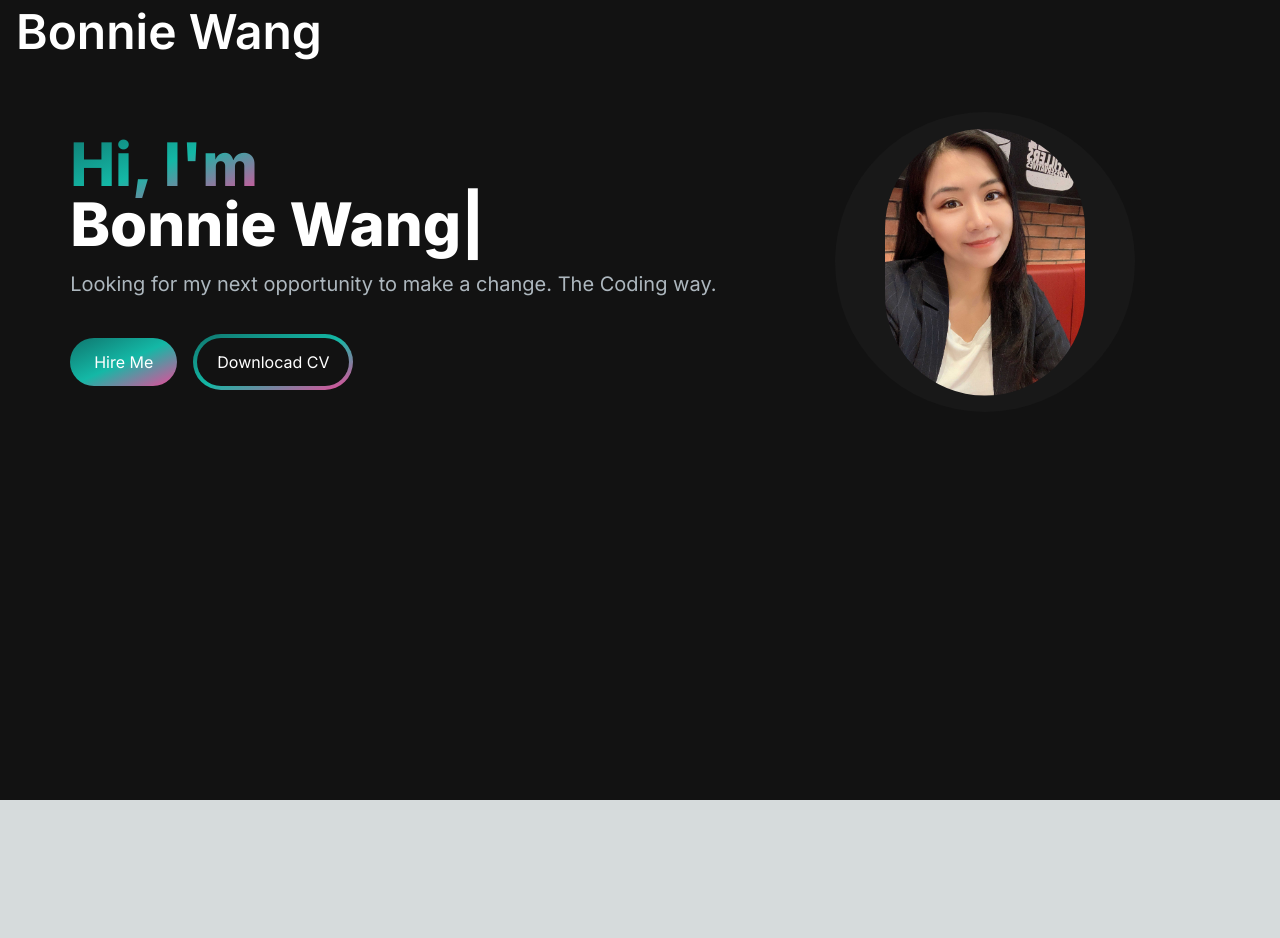
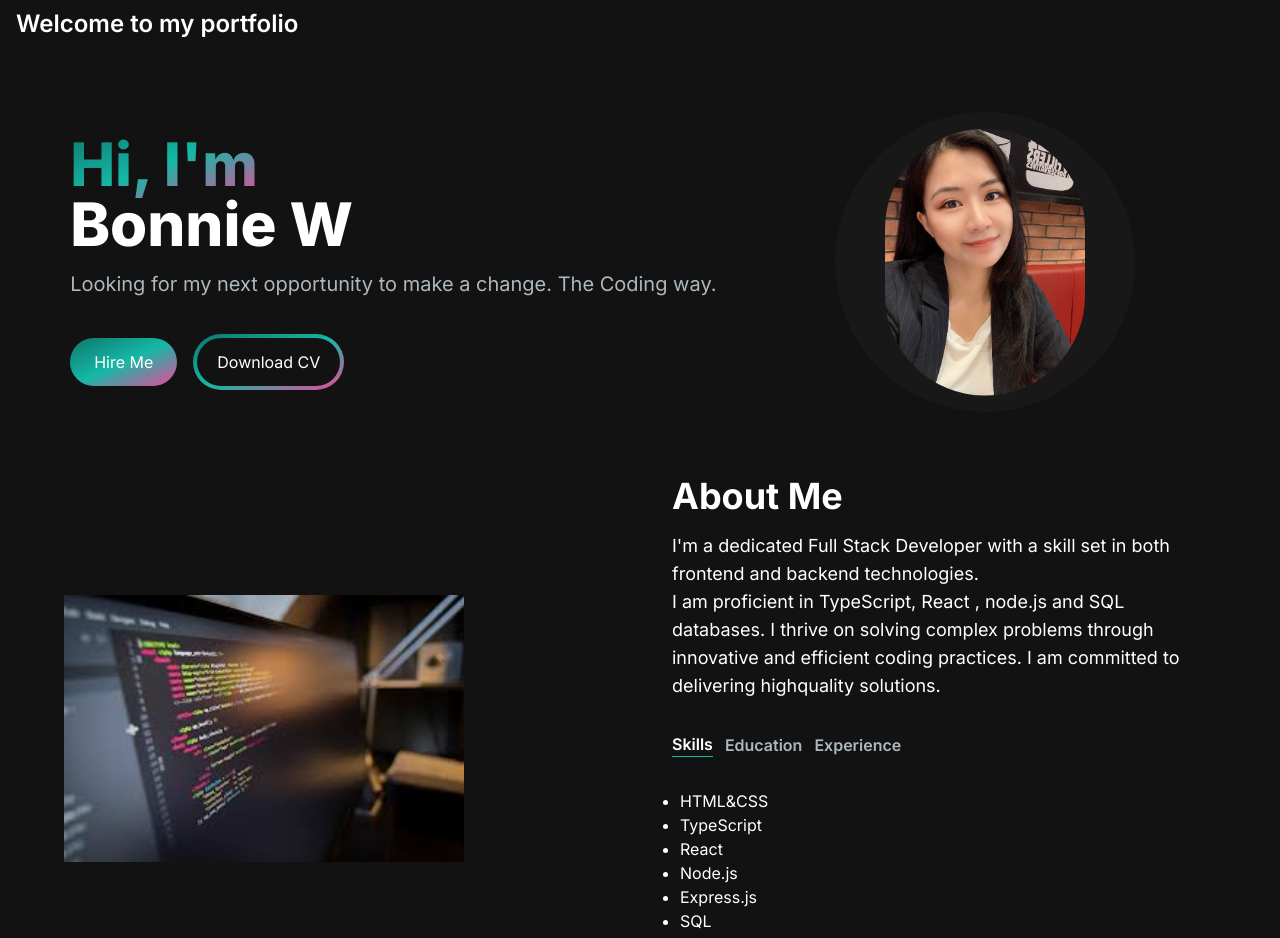
Before and after one commit to Bonnie423/My-Portfolio, a Next.js app in the folder bonnie-portfolio/: page / in a window 1280 px wide. Shown: the top 938 px of the page. Before the commit the page ends 800 px from the top, so only its background shows below. Built offline with nearby package versions, Linux system fonts and the light colour scheme.

Commit message:
add skills tab selection

```diff
--- /dev/null
+++ b/bonnie-portfolio/app/components/AboutMe.tsx
@@ -0,0 +1,95 @@
+'use client'
+import React,{useTransition, useState} from 'react'
+import Image from 'next/image'
+import TabButton from './TabButton'
+
+const TAB_DATA =[
+{
+  title: 'skills',
+  id: 'skills',
+  content: (
+    <ul className='list-disc pl-2'>
+      <li>HTML&CSS</li>
+      <li>TypeScript</li>
+      <li>React</li>
+      <li>Node.js</li>
+      <li>Express.js</li>
+      <li>SQL</li>
+      <li>Jest</li>
+      <li>Next.js</li>
+    </ul>
+  )
+},
+{
+  title: 'education',
+  id: 'education',
+  content: (
+    <ul>
+      <li>New Zealand Certificate in Applied Software Development(Level 6)</li>
+      <li>New Zealand Certificate in Information Technology Essentials (Level 4)</li>
+
+    </ul>
+  )
+},
+{
+  title: 'experience',
+  id: 'experience',
+  content: (
+    <ul>
+      <li>Customer Service Manager, Colliers International – Shenzhen, China. 08/2018-03/2019</li>
+      <li>Reception Supervisor, China Resources Property Management – Shenzhen. 05/2016-08/2018</li>
+      <li>Guest Service Manager, Royal Suites and Towers Hotel – Shenzhen, China. 08/2012-09/2016</li>
+
+    </ul>
+  )
+},
+]
+
+const AboutMe = () => {
+  const [tab, setTab]= useState('skills')
+  const [isPending, startTransition]=useTransition()
+  const handleTabChange=(id:string)=>{
+startTransition(()=>{
+  setTab(id)
+})
+  }
+  return (
+    <section className="text-white">
+      <div className="md:grid md:grid-cols-2 gap-8 items-center py-8 px-4 xl:gap-16 sm:py-16">
+        <Image
+          src="/images/dom.jpg"
+          alt="computer with vscode"
+          width={400}
+          height={400}
+        />
+
+        <div className='mt-4 md:mt-0 text-left flex flex-col h-full'>
+          <h2 className='text-4xl font-bold text-white mb-4'>About Me</h2>
+          <div className='text-base lg:text-lg'>
+          <p>
+            I&apos;m a dedicated Full Stack Developer with a skill set in both
+            frontend and backend technologies.
+          </p>
+          <p>
+            I am proficient in TypeScript, React , node.js and SQL databases. I
+            thrive on solving complex problems through innovative and efficient
+            coding practices. I am committed to delivering highquality
+            solutions.
+          </p>
+          </div>
+          <div className='flex flex-row justify-start mt-8'>
+            <TabButton selectTab={()=>handleTabChange('skills')} isActive={tab==='skills'}>Skills</TabButton>
+            <TabButton selectTab={()=>handleTabChange('education')} isActive={tab==='education'}>Education</TabButton>
+            <TabButton selectTab={()=>handleTabChange('experience')} isActive={tab==='experience'}>Experience</TabButton>
+
+          </div>
+          <div className='mt-8'>
+            {TAB_DATA.find((data)=>data.id===tab)?.content}
+          </div>
+        </div>
+      </div>
+    </section>
+  )
+}
+
+export default AboutMe
--- a/bonnie-portfolio/app/components/HeadSection.tsx
+++ b/bonnie-portfolio/app/components/HeadSection.tsx
@@ -37,7 +37,7 @@ const HeadSection = () => {
             </button>
             <button className="px-1 py-1 w-full sm:w-fit rounded-full  bg-transparent bg-gradient-to-br from-teal-700 via-teal-500 to-pink-500 hover:bg-slate-800 text-white  mt-3">
               <span className="block bg-[#121212] hover:bg-slate-800 rounded-full px-5 py-3">
-                Downlocad CV
+                Download CV
               </span>
             </button>
           </div>
--- a/bonnie-portfolio/app/components/Navbar.tsx
+++ b/bonnie-portfolio/app/components/Navbar.tsx
@@ -29,9 +29,9 @@ const Navbar = () => {
       <div className="flex flex-wrap items-center justify-between max-auto px-4 py-2">
         <Link
           href={'/'}
-          className="text-2xl md:text-5xl text-white font-semibold"
+          className="text-xl md:text-2xl text-white font-semibold"
         >
-          Bonnie Wang{' '}
+          Welcome to my portfolio{' '}
         </Link>
         {/* mobile navbar */}
         <div className="mobile-menu blcok md:hidden">
--- /dev/null
+++ b/bonnie-portfolio/app/components/TabButton.tsx
@@ -0,0 +1,14 @@
+import React from 'react'
+
+const TabButton = ({ isActive, selectTab, children }) => {
+  const buttonClasses = isActive ? 'text-white border-b border-teal-500' : 'text-[#ADB7BE]'
+  return (
+    <button onClick={selectTab}>
+      <p className={`mr-3 font-semibold hover:text-white ${buttonClasses} `}>
+        {children}
+      </p>
+    </button>
+  )
+}
+
+export default TabButton
--- a/bonnie-portfolio/app/page.tsx
+++ b/bonnie-portfolio/app/page.tsx
@@ -2,6 +2,7 @@ import Image from 'next/image'
 import HeadSection from './components/HeadSection'
 import { Container } from 'postcss'
 import Navbar from './components/Navbar'
+import AboutMe from './components/AboutMe'
 
 export default function Home() {
   return (
@@ -9,6 +10,7 @@ export default function Home() {
     <Navbar />
     <div className='container  mt-24 mx-auto px-12 py-4'>
     <HeadSection />
+    <AboutMe />
     </div>
     </main>
   )
```
